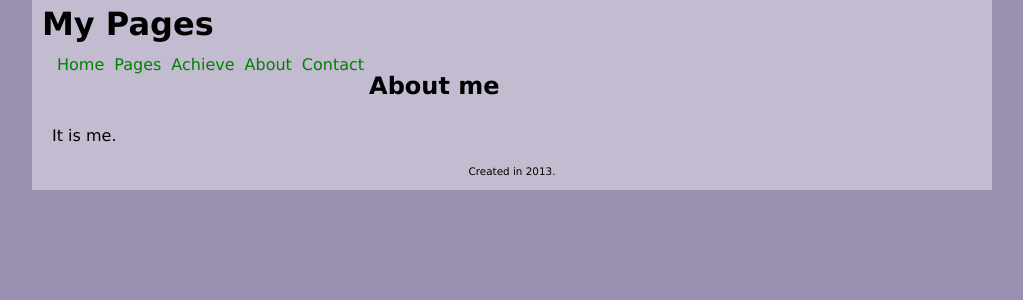
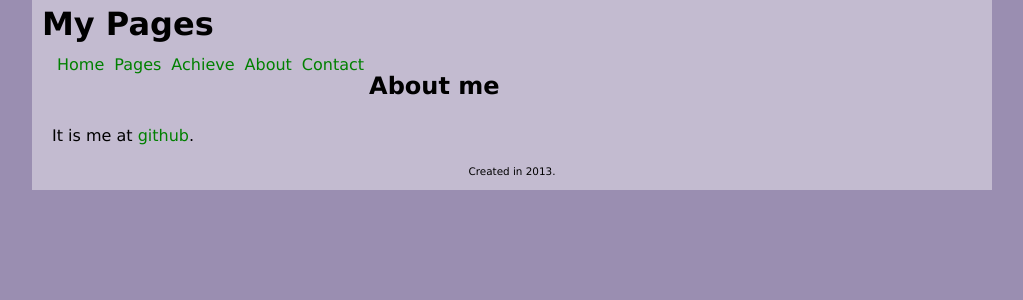
Before and after one commit to wenqing/wenqing.github.com, a Jekyll site: the page built from about/index.md, in a window 1280 px wide. Shown: the top 300 px of the page, without its empty margins (128-1151 px from the left). Built offline with Jekyll 4.4.1, drawn with Linux system fonts in a browser that asks for light colours; Markdown is read by kramdown in place of the engine named in the settings.

Commit message:
One change

```diff
--- a/about/index.md
+++ b/about/index.md
@@ -7,4 +7,4 @@ layout: default
   <h2>About me</h2>
 </section>
 
-It is me.
+It is me at <a href="https://github.com/wenqing/">github</a>.
```
